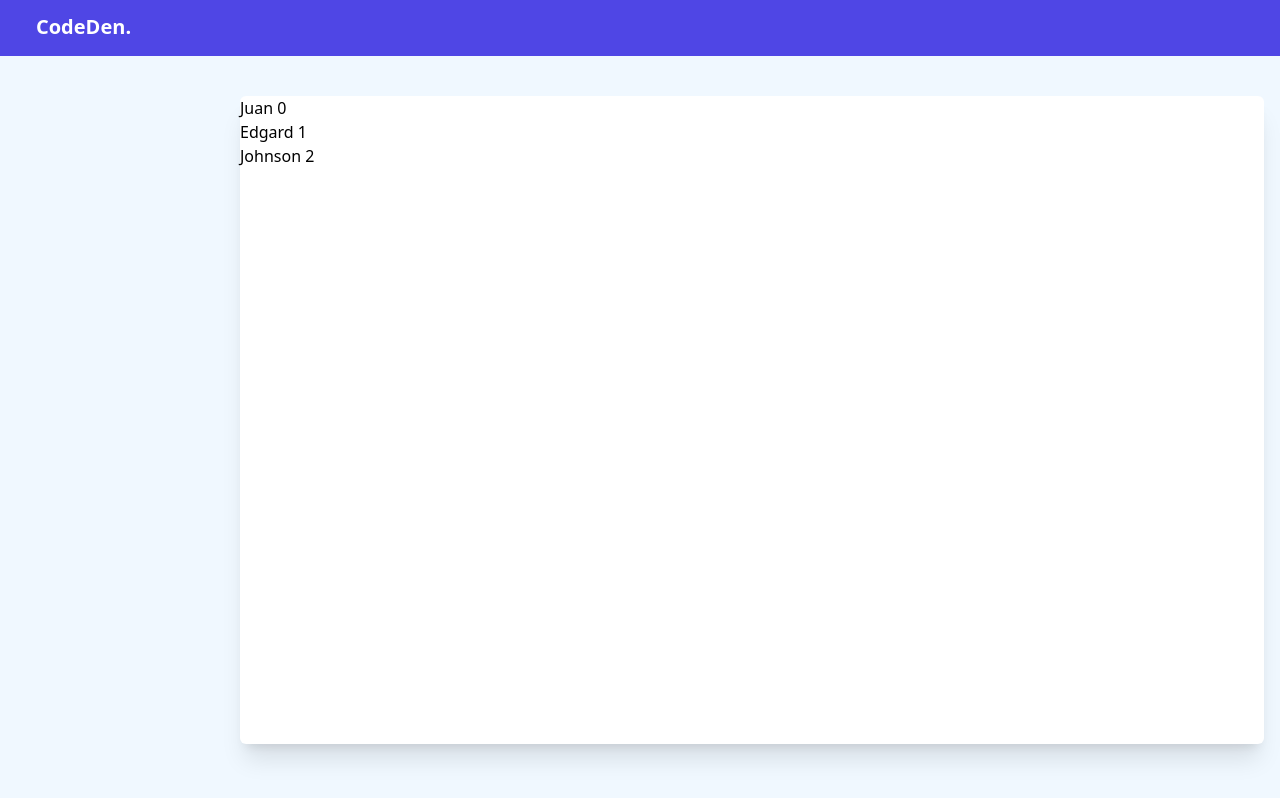
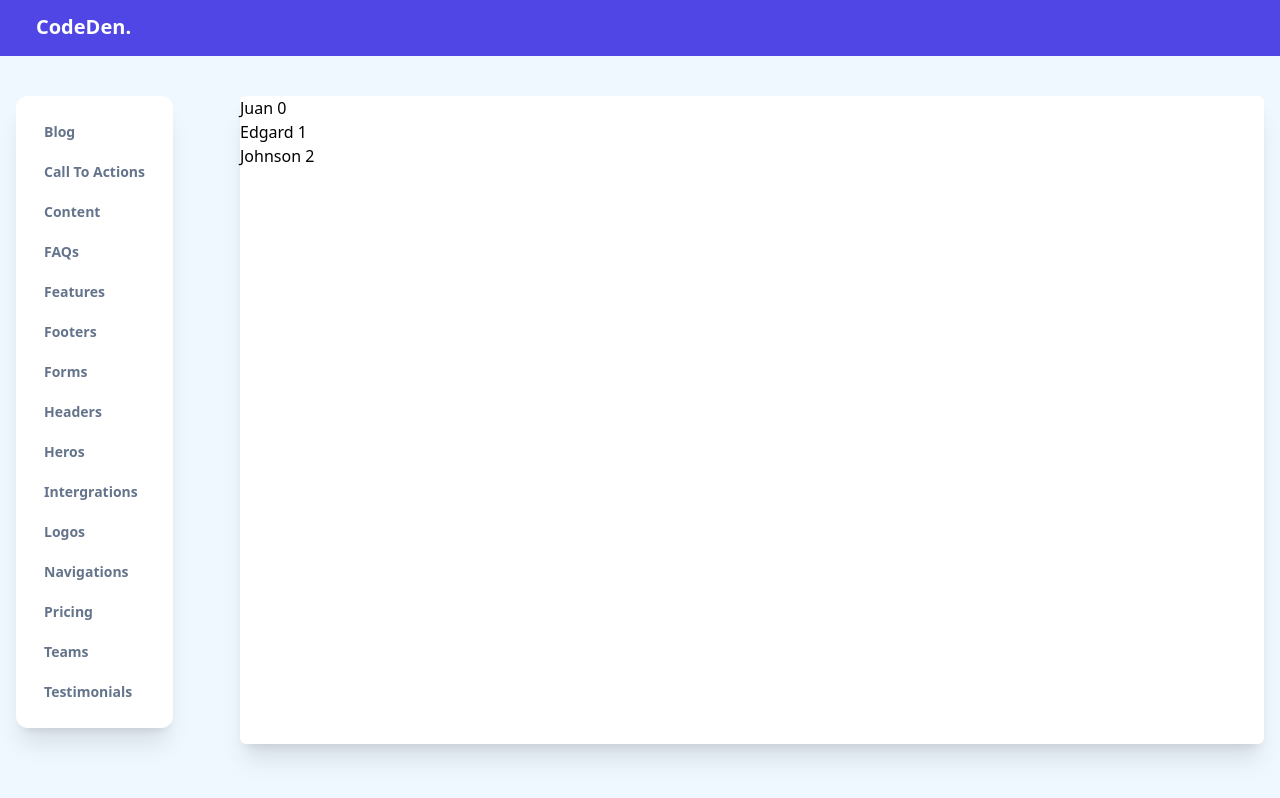
Before and after one commit to kromate/Codeden, a Vue app: page /stage in a window 1280 px wide. Built offline with nearby package versions, Linux system fonts and the light colour scheme.

Commit message:
--- Auto-Git Commit ---

```diff
--- a/src/components/stage/SideMenu.vue
+++ b/src/components/stage/SideMenu.vue
@@ -29,17 +29,15 @@ const currentBlockName = ref('')
 const currentBlockComp = shallowRef('')
 
 const test = async(name, comp)=>{
-
+	const {default:show} = await comp()
 	currentBlockName.value = ''
 	currentBlockName.value = name
-	currentBlockComp.value = comp
+	currentBlockComp.value = show
 }
 const close = ( )=>{
-//	currentBlockName.value =''
+	// currentBlockName.value =''
 }
 const Block = readBlocks()
-
-console.log(await Block)
 
 
 
--- a/src/composables/useFileSystem.ts
+++ b/src/composables/useFileSystem.ts
@@ -3,7 +3,7 @@ interface blockObject {
   name: string;
 }
 
-export const readBlocks = async () => {
+export const readBlocks = () => {
   let result: blockObject[] = [];
   //@ts-ignore
   const requireComponent = import.meta.glob("../../blocks/*/index.vue");
@@ -11,7 +11,7 @@ export const readBlocks = async () => {
 
   for (let i = 0; i < BlockArr.length; i++) {
     let obj = {
-      comp: await requireComponent[BlockArr[i]].default,
+      comp: requireComponent[BlockArr[i]],
       name: BlockArr[i].split("/")[3],
     };
 
```
